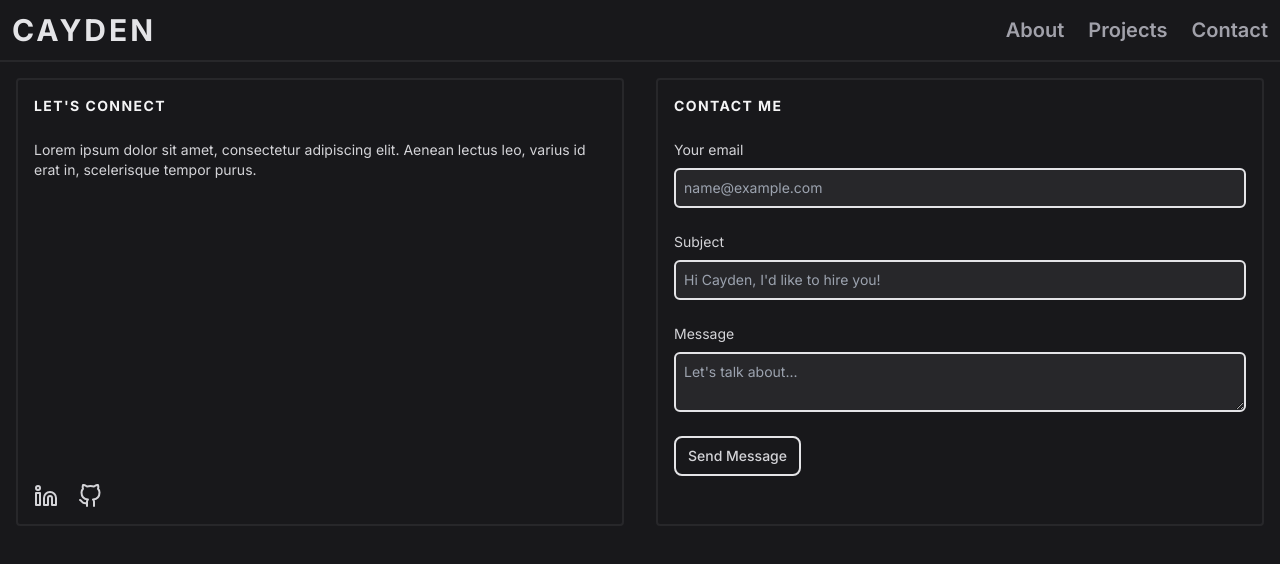
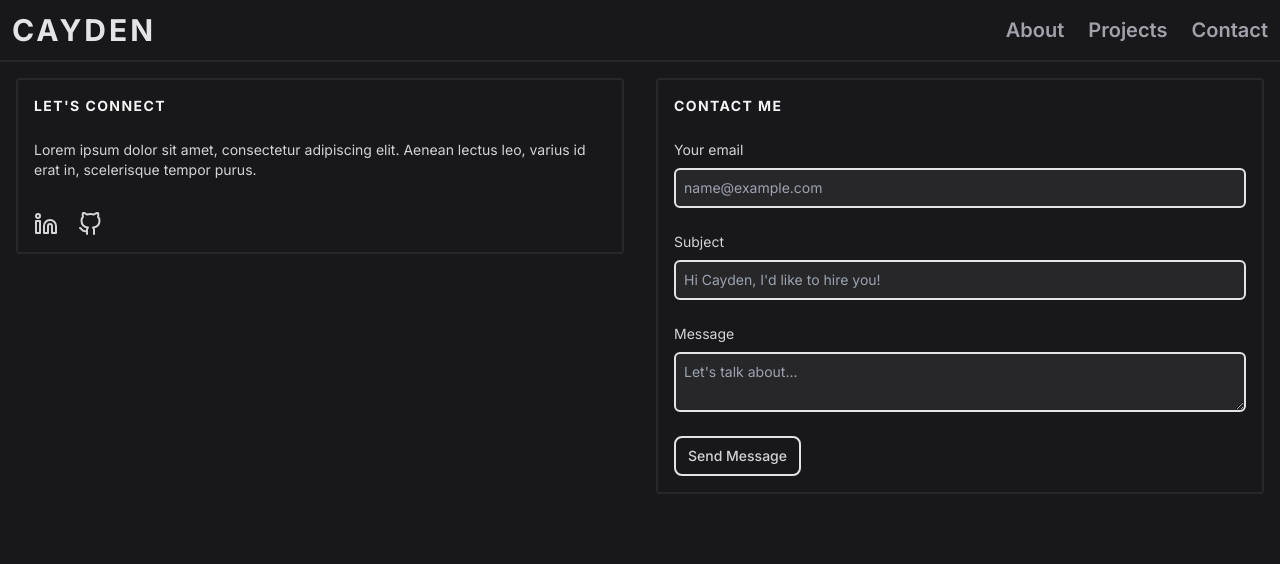
Before and after one commit to ClearlyRubix/Portfolio, a Next.js app: page /contact in a window 1280 px wide. Shown: the top 564 px of the page. Built offline with nearby package versions, Linux system fonts and the light colour scheme.

Commit message:
styling fix

```diff
--- a/src/app/components/sections/contact/ContactForm.tsx
+++ b/src/app/components/sections/contact/ContactForm.tsx
@@ -39,7 +39,7 @@ const ContactForm = () => {
     }
 
     return (
-        <div id="contact" className="flex flex-col border-2 border-zinc-800 rounded m-4 p-4 h-full">
+        <div id="contact" className="flex flex-col border-2 border-zinc-800 rounded m-4 p-4">
             <h2 className="font-bold text-sm text-zinc-100 uppercase tracking-widest pb-6">
                 Contact Me
             </h2>
--- a/src/app/components/sections/contact/ContactSection.tsx
+++ b/src/app/components/sections/contact/ContactSection.tsx
@@ -6,12 +6,12 @@ import ContactText from "./ContactText"
 const ContactSection = () => {
     return (
         <>
-        <div id="contact" className="flex flex-col border-2 border-zinc-800 rounded m-4 p-4 h-full">
+        <div id="contact" className="flex flex-col border-2 border-zinc-800 rounded m-4 p-4">
             <h2 className="font-bold text-sm text-zinc-100 uppercase tracking-widest pb-6">
                 Let&#39;s Connect
             </h2>
             <ContactText/>
-            <ul className="flex items-center md:mt-auto">
+            <ul className="flex items-center mt-8">
                 <li className="mr-5 shrink-0 transition-transform hover:-translate-y-1">
                     <Link className="hover:text-zinc-200" href={"https://www.linkedin.com/in/caydenbatten/"} target="_blank" title="LinkedIn">
                         <IconLinkedIn feather={true}/>
--- a/src/app/contact/page.tsx
+++ b/src/app/contact/page.tsx
@@ -5,11 +5,11 @@ import ContactSection from "../components/sections/contact/ContactSection";
 export default function Contact() {
     return (
         <main className="w-full">
-            <div className="flex flex-col md:flex-row">
-                <div className="basis-1/2 self-stretch">
+            <div className="flex flex-col md:flex-row items-stretch">
+                <div className="basis-1/2">
                     <ContactSection />
                 </div>
-                <div className="basis-1/2 self-stretch">
+                <div className="basis-1/2">
                     <ContactForm/>
                 </div>
             </div>
```
